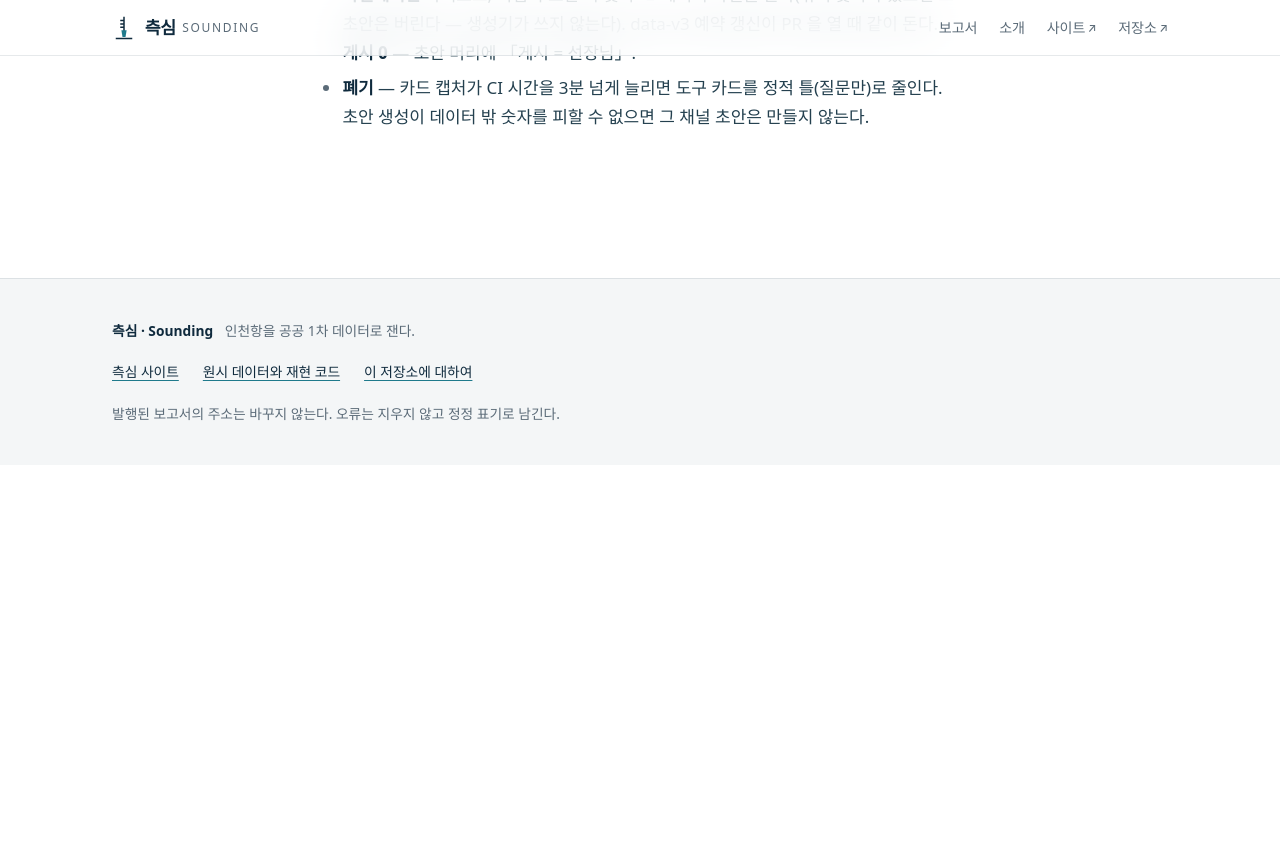
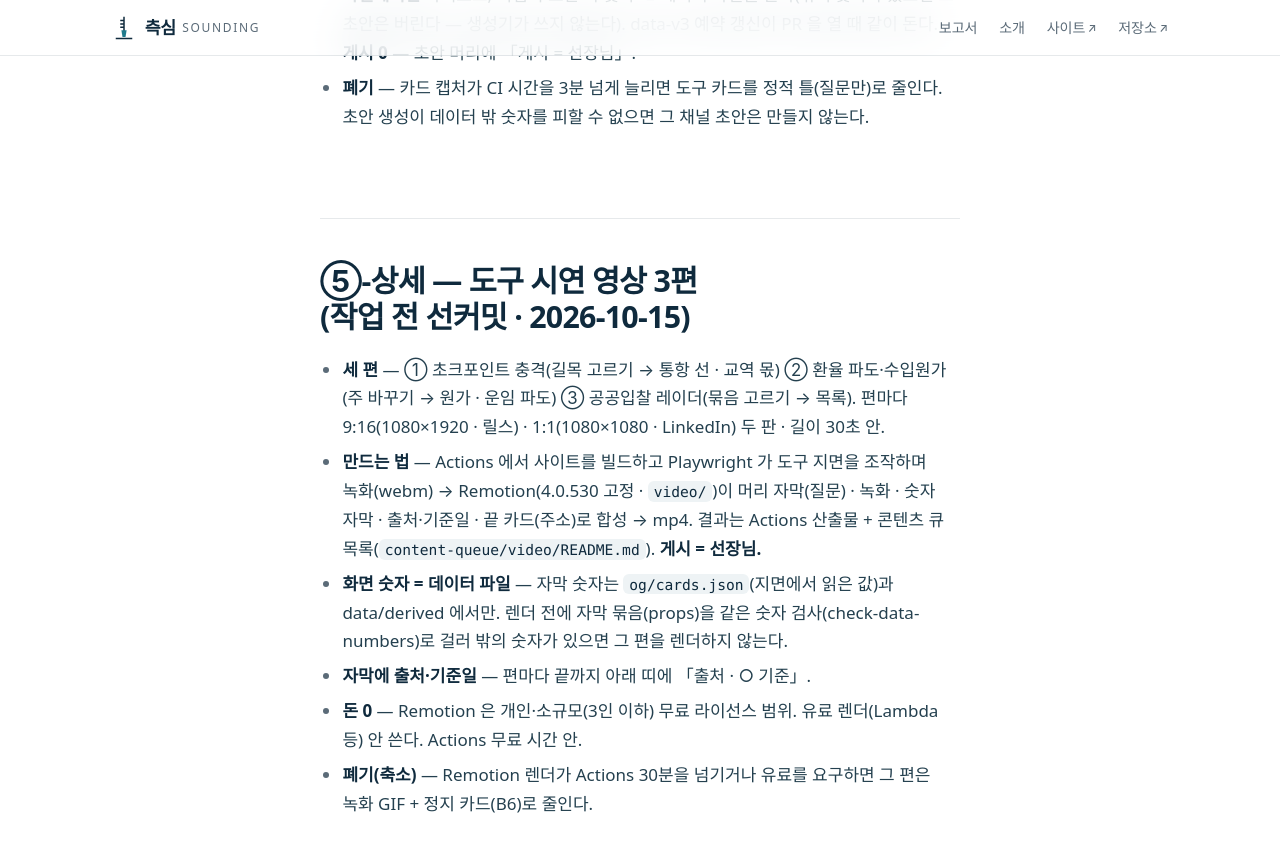
Before and after one commit to jisangj03-dev/incheon-port-analysis, a Jekyll site: the page built from docs/측심_전권위임_단계기준_선커밋_20261015.md, in a window 1280 px wide and 900 px high, scrolled down 5886 px. Shown: the top 852 px of the window. Built offline with Jekyll 4.4.1, drawn with Linux system fonts in a browser that asks for light colours; some web fonts are replaced; our own code applies the rules of GitHub Pages for plain Markdown files; before the commit the page ends 6351 px from its top, so only the background shows below that.

Commit message:
⑤ 도구 시연 영상 상세 기준 선커밋(작업 전)
Co-Authored-By: Claude Opus 5.5 <noreply@anthropic.com>
Claude-Session: https://claude.ai/code/session_01L59oEoiMW7KHoJRFFkcN4Q

```diff
--- a/docs/측심_전권위임_단계기준_선커밋_20261015.md
+++ b/docs/측심_전권위임_단계기준_선커밋_20261015.md
@@ -61,3 +61,12 @@
 - **B7 도구 퍼가기** — `/embed/tool-<id>.html`: 카드 그림 · 질문 · 기준일 · 출처 · CSV · 원 도구 링크. 분석 비콘 0 · 외부 요청 0 · noindex. 도구 지면 신뢰 꼬리에 「퍼가기」 → iframe 코드. CSV 는 도구마다 이미 있다(바꾸지 않는다).
 - **B10 콘텐츠 큐** — `tools-build/content_queue.py` 가 도구별 LinkedIn·블로그·Threads 초안을 `content-queue/<날짜>/<id>.md` 로 만든다. 숫자는 **파생 데이터 파일에서만** 가져오고, 시험이 초안 속 숫자 ⊂ 데이터 파일을 본다(밖의 숫자가 있으면 그 초안은 버린다 — 생성기가 쓰지 않는다). data-v3 예약 갱신이 PR 을 열 때 같이 돈다. **게시 0** — 초안 머리에 「게시 = 선장님」.
 - **폐기** — 카드 캡처가 CI 시간을 3분 넘게 늘리면 도구 카드를 정적 틀(질문만)로 줄인다. 초안 생성이 데이터 밖 숫자를 피할 수 없으면 그 채널 초안은 만들지 않는다.
+
+## ⑤-상세 — 도구 시연 영상 3편(작업 **전** 선커밋 · 2026-10-15)
+
+- **세 편** — ① 초크포인트 충격(길목 고르기 → 통항 선 · 교역 몫) ② 환율 파도·수입원가(주 바꾸기 → 원가 · 운임 파도) ③ 공공입찰 레이더(묶음 고르기 → 목록). 편마다 9:16(1080×1920 · 릴스) · 1:1(1080×1080 · LinkedIn) 두 판 · 길이 30초 안.
+- **만드는 법** — Actions 에서 사이트를 빌드하고 Playwright 가 도구 지면을 조작하며 녹화(webm) → Remotion(4.0.530 고정 · `video/`)이 머리 자막(질문) · 녹화 · 숫자 자막 · 출처·기준일 · 끝 카드(주소)로 합성 → mp4. 결과는 Actions 산출물 + 콘텐츠 큐 목록(`content-queue/video/README.md`). **게시 = 선장님.**
+- **화면 숫자 = 데이터 파일** — 자막 숫자는 `og/cards.json`(지면에서 읽은 값)과 data/derived 에서만. 렌더 전에 자막 묶음(props)을 같은 숫자 검사(check-data-numbers)로 걸러 밖의 숫자가 있으면 그 편을 렌더하지 않는다.
+- **자막에 출처·기준일** — 편마다 끝까지 아래 띠에 「출처 · ○ 기준」.
+- **돈 0** — Remotion 은 개인·소규모(3인 이하) 무료 라이선스 범위. 유료 렌더(Lambda 등) 안 쓴다. Actions 무료 시간 안.
+- **폐기(축소)** — Remotion 렌더가 Actions 30분을 넘기거나 유료를 요구하면 그 편은 녹화 GIF + 정지 카드(B6)로 줄인다.
```
